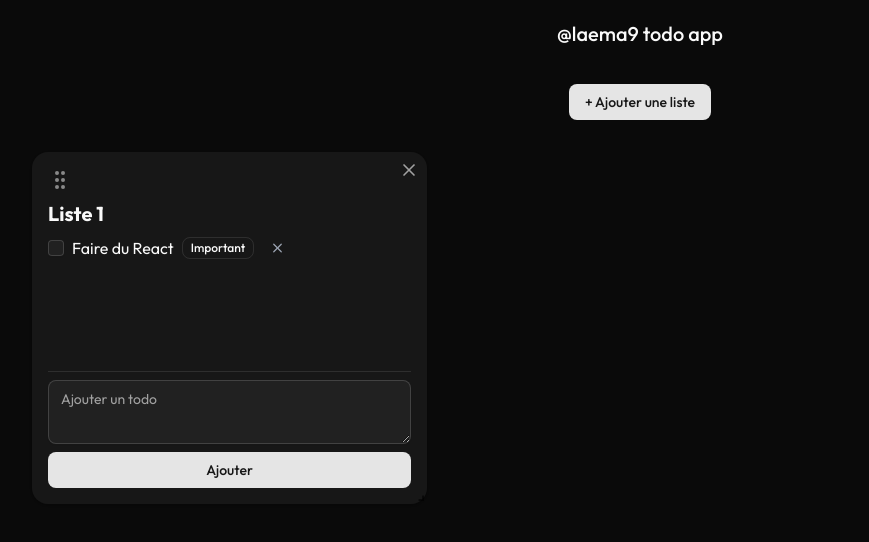
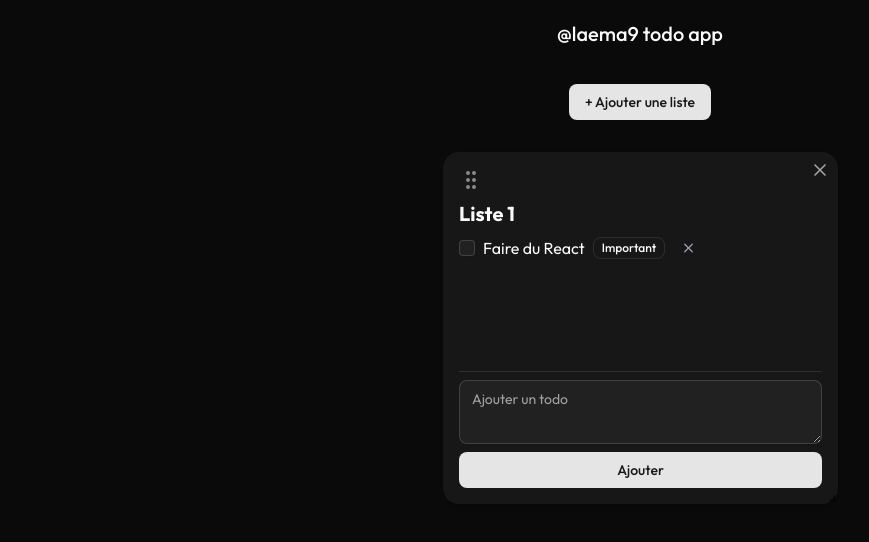
Before and after one commit to laema9/todoapp-react, a React (Vite) app: page / in a window 1280 px wide. Shown: the top 542 px of the page, without its empty margins (0-869 px from the left). Built offline with nearby package versions, Linux system fonts and the light colour scheme.

Commit message:
feat(dashboard): add localStorage

```diff
--- a/src/components/Dashboard.tsx
+++ b/src/components/Dashboard.tsx
@@ -44,6 +44,30 @@ type Todolist = {
   todos: Todo[];
 };
 
+const generateLayouts = (lists: Todolist[]): { [key: string]: Layout[] } => {
+  return {
+    lg: lists.map((list, i) => {
+      const cols = 12;
+      const w = 4;
+
+      const isSingle = lists.length === 1;
+      const x = isSingle ? Math.floor((cols - w) / 2) : (i % 3) * 4;
+      const y = Math.floor(i / 3) * 6;
+
+      return {
+        i: list.id,
+        x,
+        y,
+        w,
+        h: 8,
+        minW: 2,
+        minH: 6,
+      };
+    }),
+  };
+};
+
+
 const initialLists: Todolist[] = [
   {
     id: "1",
@@ -55,25 +79,35 @@ const initialLists: Todolist[] = [
 ];
 
 export default function Dashboard() {
-  const [lists, setLists] = useState<Todolist[]>(initialLists);
-  const [layouts, setLayouts] = useState<{ [key: string]: Layout[] }>({});
+  const [lists, setLists] = useState<Todolist[]>(() => {
+    try {
+      const stored = localStorage.getItem("dashboard_lists");
+      return stored ? JSON.parse(stored) : initialLists;
+    } catch {
+      return initialLists;
+    }
+  });
+
+  const [layouts, setLayouts] = useState<{ [key: string]: Layout[] }>(() => {
+    try {
+      const stored = localStorage.getItem("dashboard_layouts");
+      return stored ? JSON.parse(stored) : generateLayouts(initialLists);
+    } catch {
+      return generateLayouts(initialLists);
+    }
+  });
+
   const [newListName, setNewListName] = useState("");
   const [open, setOpen] = useState(false);
   const isDesktop = useMediaQuery("(min-width: 768px)");
 
   useEffect(() => {
-    const defaultLayout: Layout[] = lists.map((list, i) => ({
-      i: list.id,
-      x: (i % 3) * 4,
-      y: Math.floor(i / 3) * 6,
-      w: 4,
-      h: 8,
-      minW: 2,
-      minH: 6,
-    }));
+    localStorage.setItem("dashboard_lists", JSON.stringify(lists));
+  }, [lists]);
 
-    setLayouts({ lg: defaultLayout });
-  }, [lists]);
+  useEffect(() => {
+    localStorage.setItem("dashboard_layouts", JSON.stringify(layouts));
+  }, [layouts]);
 
   const handleLayoutChange = (_: Layout[], allLayouts: { [key: string]: Layout[] }) => {
     setLayouts(allLayouts);
@@ -87,6 +121,9 @@ export default function Dashboard() {
 
   const deleteList = (id: string) => {
     setLists((prev) => prev.filter((list) => list.id !== id));
+    setLayouts((prev) => ({
+      lg: prev.lg.filter((layout) => layout.i !== id),
+    }));
   };
 
   const createNewList = () => {
@@ -98,7 +135,10 @@ export default function Dashboard() {
       name,
       todos: [],
     };
-    setLists([...lists, newList]);
+
+    const updatedLists = [...lists, newList];
+    setLists(updatedLists);
+    setLayouts(generateLayouts(updatedLists));
     setNewListName("");
     setOpen(false);
   };
@@ -175,7 +215,6 @@ export default function Dashboard() {
             <div className="drag-handle cursor-move mb-2">
               <GripVertical className="opacity-50" />
             </div>
-
             <X
               className="absolute top-2 right-2 w-5 h-5 text-muted-foreground hover:text-white cursor-pointer z-10"
               onClick={(e) => {
@@ -183,7 +222,6 @@ export default function Dashboard() {
                 deleteList(list.id);
               }}
             />
-
             <TodoCard todolist={list} onUpdate={updateList} />
           </div>
         ))}
```
